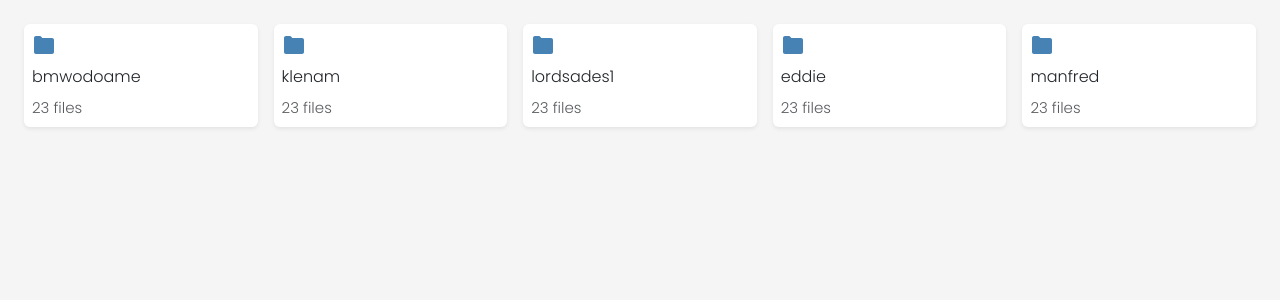
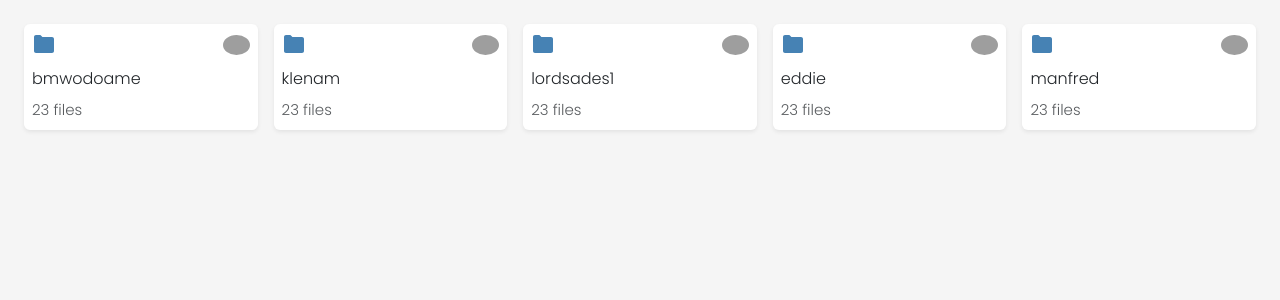
Before and after one commit to wodoame/file-sharing-application, a Django app: page / in a window 1280 px wide. Shown: the top 300 px of the page. Run offline with Django 5.2, Linux system fonts and the light colour scheme; data comes from the database, SQL or seed files in the repository; grey boxes are pictures that could not be loaded.

Commit message:
added card images and prefers-color-scheme:dark

```diff
--- a/core/static/css/index.css
+++ b/core/static/css/index.css
@@ -1,3 +1,10 @@
+:root{
+    --dark-text:rgb(148, 163, 184);
+    --dark-body-background:#0F172A;
+    --dark-primary:#1E293B;
+    --dark-bold-color:#fff; /* just white text */
+}
+
 *{
     box-sizing: border-box;
     margin:0;
@@ -11,14 +18,34 @@ body{
     font-style:normal;
 }
 
+@media(prefers-color-scheme:dark){
+    body{
+        background:var(--dark-body-background);
+    }
+}
+
 .card{
     border:0;
     width:320px;
     cursor:pointer;
 }
 
+
 .card .filecount{
     font-size:15px;
+}
+
+
+/* card dark */
+@media(prefers-color-scheme:dark){
+ .card{
+    background:var(--dark-primary);
+    color: var(--dark-text);
+ }
+
+ .card .filecount{
+    color: var(--dark-text) !important;
+ }
 }
 
 .card:hover{
@@ -29,3 +56,8 @@ body{
     display:flex;
     gap:1rem;
 }
+
+.card .profile-image{
+    width:27px;
+    aspect-ratio: 1/1;
+}
--- a/core/templates/index.html
+++ b/core/templates/index.html
@@ -5,12 +5,19 @@
     <div class="cards">
       {% for user in users %}
         <div class="card p-2 shadow-sm">
-        <div><svg xmlns="http://www.w3.org/2000/svg" width="24" height="24" viewBox="0 0 24 24" style="fill: steelblue;"><path d="M20 5h-9.586L8.707 3.293A.997.997 0 0 0 8 3H4c-1.103 0-2 .897-2 2v14c0 1.103.897 2 2 2h16c1.103 0 2-.897 2-2V7c0-1.103-.897-2-2-2z"></path></svg></div>
+        <div class="d-flex justify-content-between">
+          <svg xmlns="http://www.w3.org/2000/svg" width="24" height="24" viewBox="0 0 24 24" style="fill: steelblue;"><path d="M20 5h-9.586L8.707 3.293A.997.997 0 0 0 8 3H4c-1.103 0-2 .897-2 2v14c0 1.103.897 2 2 2h16c1.103 0 2-.897 2-2V7c0-1.103-.897-2-2-2z"></path></svg>
+
+          <div class="profile-image"><img
+             src="https://images.unsplash.com/photo-1500648767791-00dcc994a43e?ixlib=rb-1.2.1&ixid=eyJhcHBfaWQiOjEyMDd9&auto=format&fit=facearea&facepad=2&w=256&h=256&q=80"
+             alt="profile-picture"
+             class="img-fluid rounded-circle"></div>
+
+        </div>
         <div class="username mt-2">{{user.username}}</div>
         <div class="filecount text-muted mt-2">23 files</div>
         </div>
       {% endfor %}
     </div>
-
   </main>
 {% endblock %}
```
Also changed, not shown: 1 other file.
